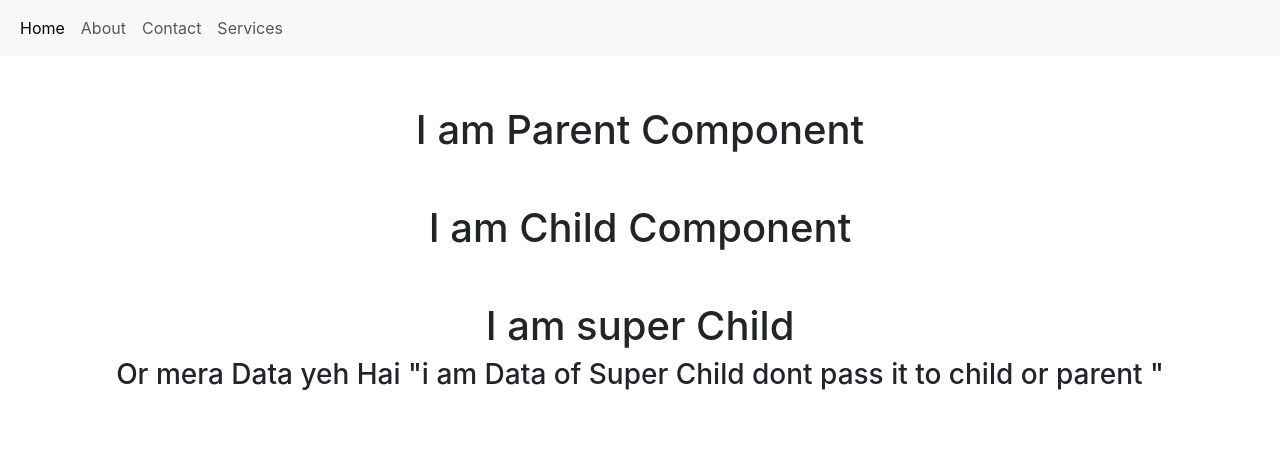
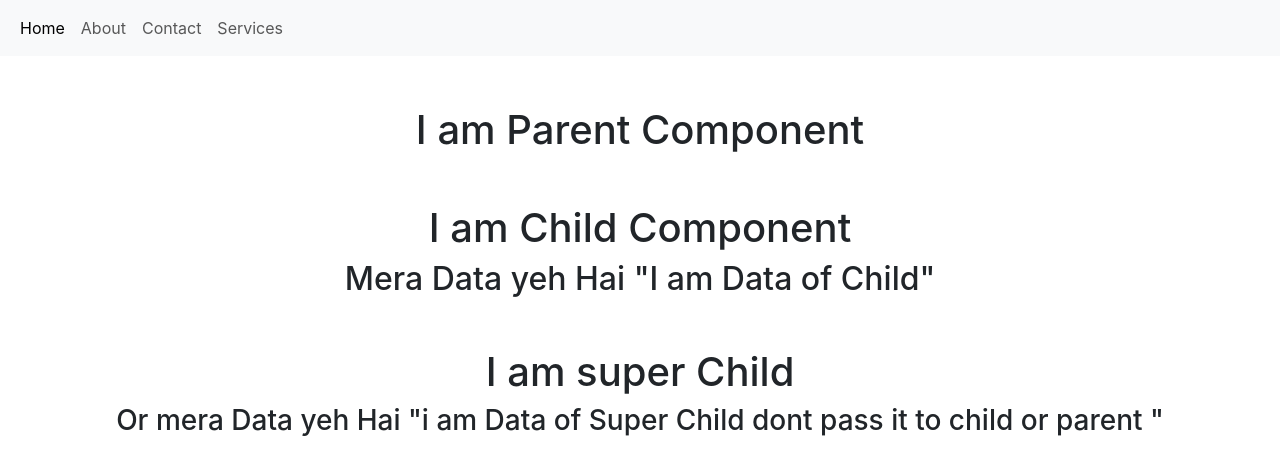
Before and after one commit to Hassam009/React-Routing-Concepts, a React (Create React App) app: page /Services in a window 1280 px wide. Shown: the top 474 px of the page. Built offline with nearby package versions, Linux system fonts and the light colour scheme.

Commit message:
Now i applied same thing to the child

```diff
--- a/src/Hooks/UseContext.js
+++ b/src/Hooks/UseContext.js
@@ -5,6 +5,7 @@ const AppContext= createContext();
 const AppProvider=({children})=>{
 const userData={
 name:"i am Data of Super Child dont pass it to child or parent",
+childData:"I am Data of Child"
 };
 
 return <AppContext.Provider value={userData}>{children}</AppContext.Provider>
--- a/src/Props/Components/Child.js
+++ b/src/Props/Components/Child.js
@@ -1,10 +1,15 @@
-import React from 'react'
+import React, { useContext } from 'react'
 import SuperChild from './SuperChild'
+import { AppContext } from '../../Hooks/UseContext'
 const Child = () => {
+
+    const userData= useContext(AppContext)
+
   return (
     <div>
          <div style={{ textAlign: 'center', marginTop: '50px' }}>
          <h1>I am Child Component</h1>
+         <h2>Mera Data yeh Hai "{userData.childData}"</h2>
          </div>
 
       <SuperChild></SuperChild>
```
